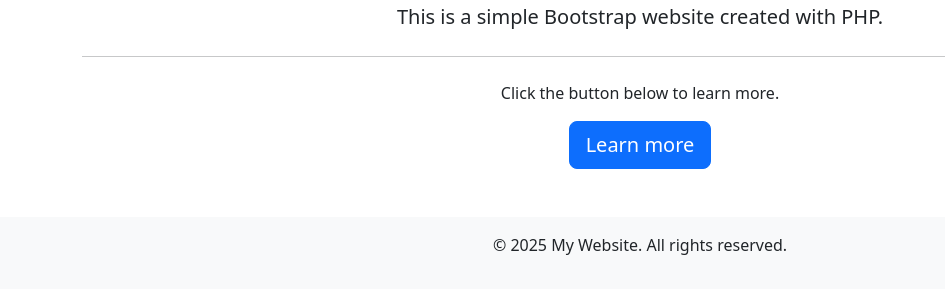
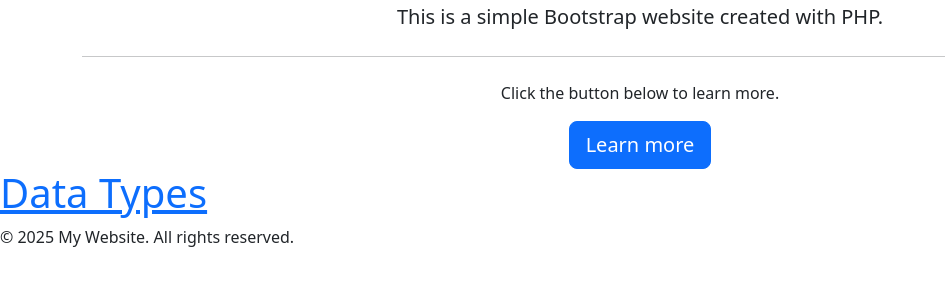
Before and after one commit to harri-k/PHPLessons, a PHP site: page / in a window 1280 px wide. Shown: the part 177-477 px from the top of the page, without its empty margins (0-945 px from the left). Run offline with PHP 8.4, Linux system fonts and the light colour scheme.

Commit message:
Update index.php

```diff
--- a/index.php
+++ b/index.php
@@ -39,7 +39,7 @@
             <a class="btn btn-primary btn-lg" href="#" role="button">Learn more</a>
         </div>
     </div>
-
+    <h1><a link href="datatypes.php">Data Types</a></h1
     <footer class="bg-light text-center py-3 mt-5">
         <p>&copy; <?php echo date("Y"); ?> My Website. All rights reserved.</p>
     </footer>
```
